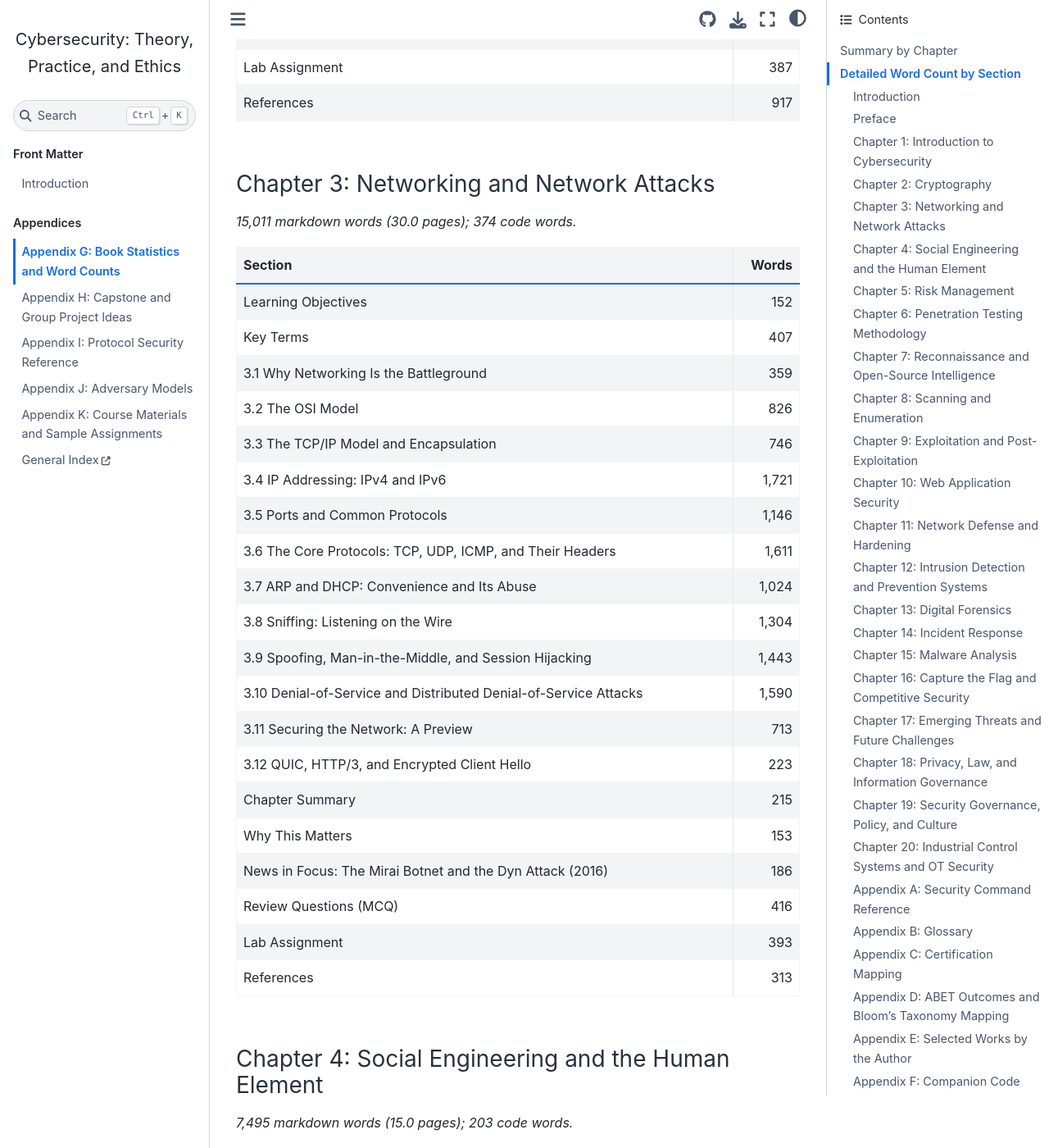
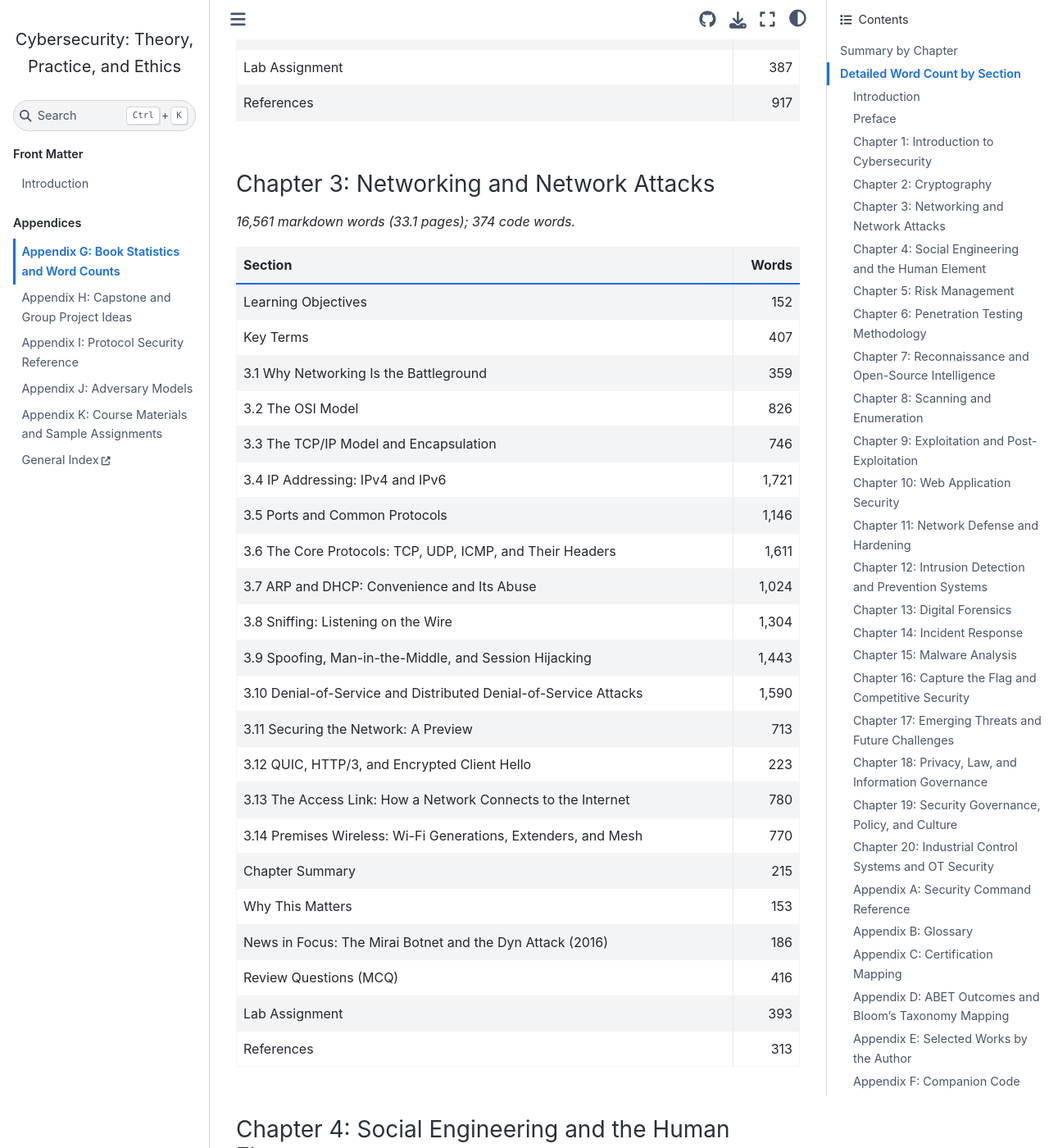
Before and after one commit to devharsh/cybersec-textbook, a Jupyter Book: the page built from chapters/appendix_g/appendix_g.md, in a window 1280 px wide and 1400 px high, scrolled down 5852 px. Shown: the whole window at 82% size. Built offline with Jupyter Book 1.0.4 settings and Sphinx 7.4.7 and the Sphinx Book theme 1.1.4, drawn with Linux system fonts in a browser that asks for light colours; pages that are not in the unit, such as notebooks, are missing from menus; some of the changed text lies outside the part shown.

Commit message:
Add access-link and premises Wi-Fi coverage to Chapter 3
- 3.13 The Access Link: gateway connection types and their security. Coaxial
  cable (DOCSIS 3.1/4.0, shared-medium and Baseline Privacy encryption),
  Ethernet and fiber (GPON/XGS-PON passive optical networks, ONT, physical
  security advantages of glass), and wireless WAN (5G fixed wireless access,
  satellite). Unifying lesson: all access media are shared/broadcast between
  subscriber and ISP, so end-to-end encryption and gateway hardening are what
  actually protect the data.
- 3.14 Premises Wi-Fi: Wi-Fi 6 (802.11ax), 6E (6 GHz band), and 7 (802.11be:
  320 MHz, 4096-QAM, Multi-Link Operation, up to 16 spatial streams); WPA3
  required for certification and mandatory (with PMF / Enhanced Open) on 6 GHz;
  range extenders vs mesh (single SSID, seamless roaming, EasyMesh/802.11s,
  Ethernet backhaul) and the security implications of each.

All standards facts web-verified (DOCSIS 4.0 deployment, GPON/XGS-PON speeds,
802.11be features, 6 GHz WPA3/PMF requirement, EasyMesh). Both sections include
exercises and answer keys. Book rebuilds clean at 596 pages, zero LaTeX errors.

```diff
--- a/chapters/appendix_g/appendix_g.md
+++ b/chapters/appendix_g/appendix_g.md
@@ -12,7 +12,7 @@
 | Preface | 433 | 0 | 0.9 |
 | Chapter 1: Introduction to Cybersecurity | 10,584 | 361 | 21.2 |
 | Chapter 2: Cryptography | 30,934 | 2,387 | 61.9 |
-| Chapter 3: Networking and Network Attacks | 15,011 | 374 | 30.0 |
+| Chapter 3: Networking and Network Attacks | 16,561 | 374 | 33.1 |
 | Chapter 4: Social Engineering and the Human Element | 7,495 | 203 | 15.0 |
 | Chapter 5: Risk Management | 12,577 | 469 | 25.2 |
 | Chapter 6: Penetration Testing Methodology | 9,760 | 265 | 19.5 |
@@ -140,7 +140,7 @@
 
 ### Chapter 3: Networking and Network Attacks
 
-*15,011 markdown words (30.0 pages); 374 code words.*
+*16,561 markdown words (33.1 pages); 374 code words.*
 
 | Section | Words |
 |---|---:|
@@ -158,6 +158,8 @@
 | 3.10 Denial-of-Service and Distributed Denial-of-Service Attacks | 1,590 |
 | 3.11 Securing the Network: A Preview | 713 |
 | 3.12 QUIC, HTTP/3, and Encrypted Client Hello | 223 |
+| 3.13 The Access Link: How a Network Connects to the Internet | 780 |
+| 3.14 Premises Wireless: Wi-Fi Generations, Extenders, and Mesh | 770 |
 | Chapter Summary | 215 |
 | Why This Matters | 153 |
 | News in Focus: The Mirai Botnet and the Dyn Attack (2016) | 186 |
```
Also changed, not shown: other parts of chapters/appendix_g/appendix_g.md (+1 -1 lines), intro.md (+1 -1 lines), 1 other file.
